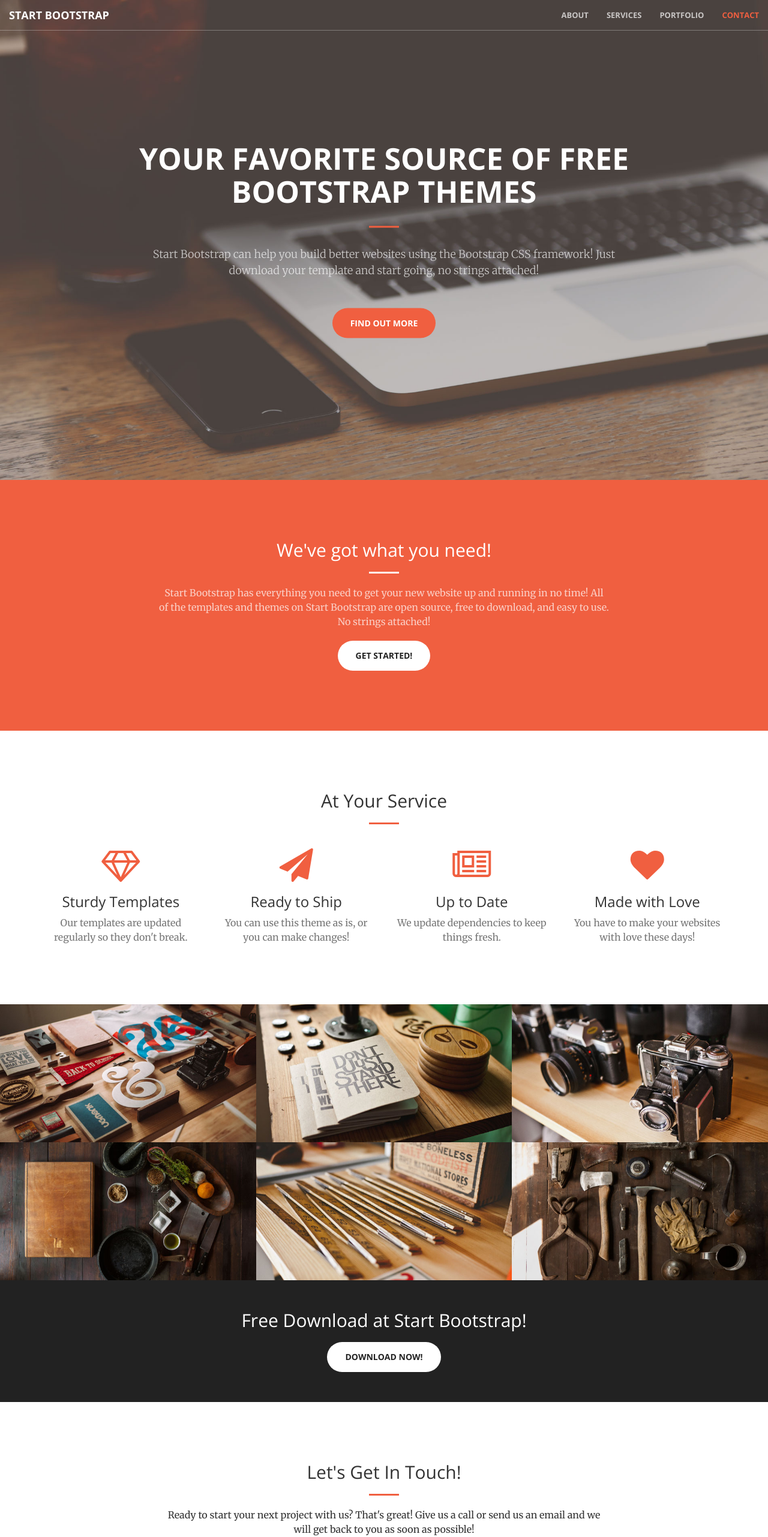
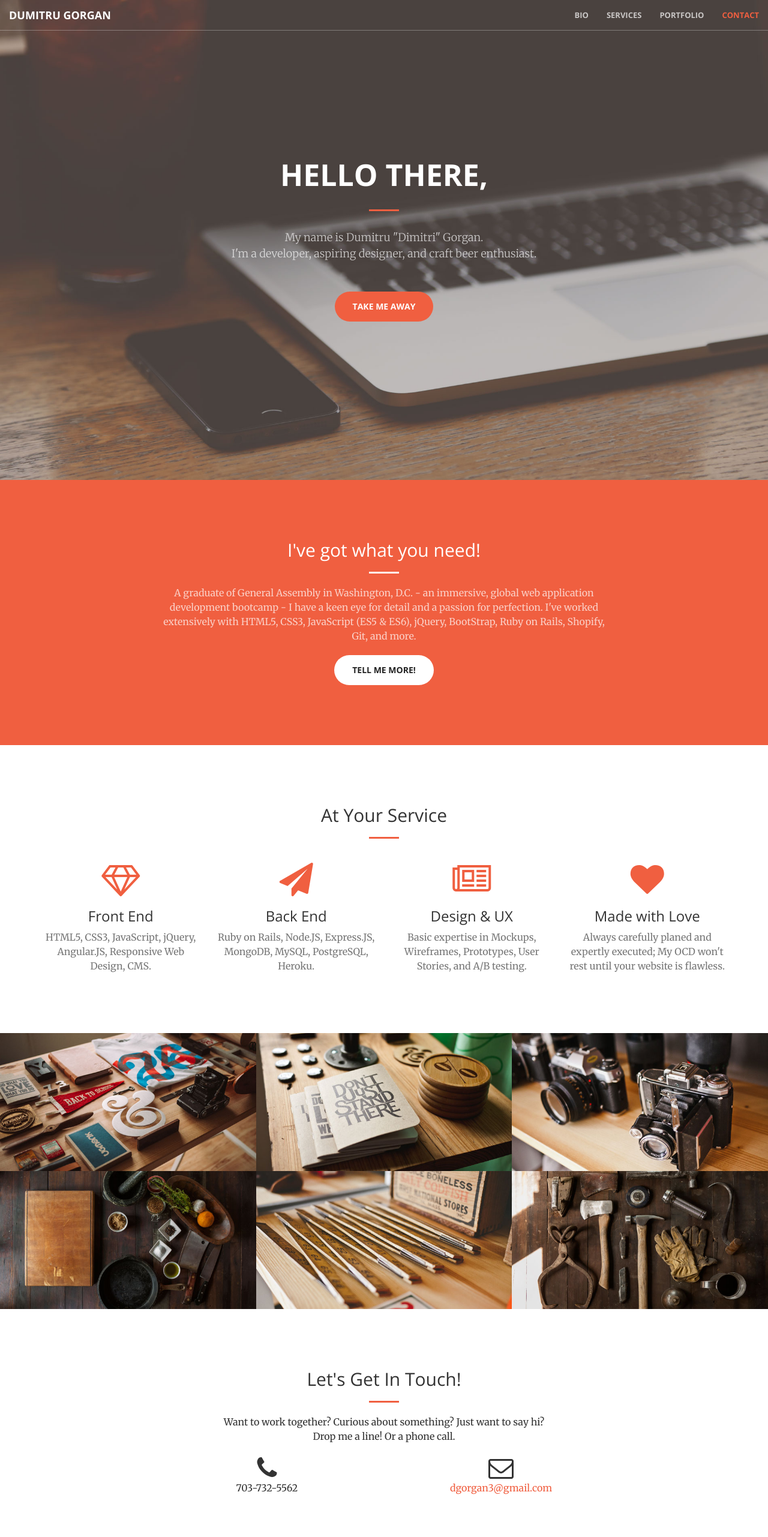
Before and after one commit to dgorgan/Personal-Website, a website: page index.html in a window 1280 px wide. Shown: the top 2562 px of the page at 60% size. Drawn offline with nearby package versions, Linux system fonts and the light colour scheme.

Commit message:
Copywriting - 1st Revision: Changed copywriting to personal info

```diff
--- a/index.html
+++ b/index.html
@@ -6,10 +6,10 @@
     <meta charset="utf-8">
     <meta http-equiv="X-UA-Compatible" content="IE=edge">
     <meta name="viewport" content="width=device-width, initial-scale=1">
-    <meta name="description" content="">
-    <meta name="author" content="">
+    <meta name="description" content="Personal Website and Blog of Dumitru Gorgan. Website. Blog. Portfolio. Developer.">
+    <meta name="author" content="Dumitru Gorgan">
 
-    <title>Creative - Start Bootstrap Theme</title>
+    <title>Dumitru Gorgan - Web Developer</title>
 
     <!-- Bootstrap Core CSS -->
     <link href="vendor/bootstrap/css/bootstrap.min.css" rel="stylesheet">
@@ -43,14 +43,14 @@
                 <button type="button" class="navbar-toggle collapsed" data-toggle="collapse" data-target="#bs-example-navbar-collapse-1">
                     <span class="sr-only">Toggle navigation</span> Menu <i class="fa fa-bars"></i>
                 </button>
-                <a class="navbar-brand page-scroll" href="#page-top">Start Bootstrap</a>
+                <a class="navbar-brand page-scroll" href="#page-top">Dumitru Gorgan</a>
             </div>
 
             <!-- Collect the nav links, forms, and other content for toggling -->
             <div class="collapse navbar-collapse" id="bs-example-navbar-collapse-1">
                 <ul class="nav navbar-nav navbar-right">
                     <li>
-                        <a class="page-scroll" href="#about">About</a>
+                        <a class="page-scroll" href="#about">Bio</a>
                     </li>
                     <li>
                         <a class="page-scroll" href="#services">Services</a>
@@ -71,10 +71,12 @@
     <header>
         <div class="header-content">
             <div class="header-content-inner">
-                <h1 id="homeHeading">Your Favorite Source of Free Bootstrap Themes</h1>
+                <h1 id="homeHeading">Hello there,</h1>
                 <hr>
-                <p>Start Bootstrap can help you build better websites using the Bootstrap CSS framework! Just download your template and start going, no strings attached!</p>
-                <a href="#about" class="btn btn-primary btn-xl page-scroll">Find Out More</a>
+                <p>My name is Dumitru "Dimitri" Gorgan. <br> I'm a developer, aspiring
+                  designer, and craft beer enthusiast.
+                </p>
+                <a href="#about" class="btn btn-primary btn-xl page-scroll">Take me away</a>
             </div>
         </div>
     </header>
@@ -83,10 +85,15 @@
         <div class="container">
             <div class="row">
                 <div class="col-lg-8 col-lg-offset-2 text-center">
-                    <h2 class="section-heading">We've got what you need!</h2>
+                    <h2 class="section-heading">I've got what you need!</h2>
                     <hr class="light">
-                    <p class="text-faded">Start Bootstrap has everything you need to get your new website up and running in no time! All of the templates and themes on Start Bootstrap are open source, free to download, and easy to use. No strings attached!</p>
-                    <a href="#services" class="page-scroll btn btn-default btn-xl sr-button">Get Started!</a>
+                    <p class="text-faded">A graduate of General Assembly in Washington,
+                       D.C. - an immersive, global web application development bootcamp -
+                        I have a keen eye for detail and a passion for perfection. I've worked
+                        extensively with HTML5, CSS3, JavaScript (ES5 & ES6), jQuery, BootStrap,
+                        Ruby on Rails, Shopify, Git, and more.
+                      </p>
+                    <a href="#services" class="page-scroll btn btn-default btn-xl sr-button">Tell me more!</a>
                 </div>
             </div>
         </div>
@@ -106,29 +113,35 @@
                 <div class="col-lg-3 col-md-6 text-center">
                     <div class="service-box">
                         <i class="fa fa-4x fa-diamond text-primary sr-icons"></i>
-                        <h3>Sturdy Templates</h3>
-                        <p class="text-muted">Our templates are updated regularly so they don't break.</p>
+                        <h3>Front End</h3>
+                        <p class="text-muted">HTML5, CSS3, JavaScript, jQuery, Angular.JS,
+                          Responsive Web Design, CMS.
+                        </p>
                     </div>
                 </div>
                 <div class="col-lg-3 col-md-6 text-center">
                     <div class="service-box">
                         <i class="fa fa-4x fa-paper-plane text-primary sr-icons"></i>
-                        <h3>Ready to Ship</h3>
-                        <p class="text-muted">You can use this theme as is, or you can make changes!</p>
+                        <h3>Back End</h3>
+                        <p class="text-muted">Ruby on Rails, Node.JS, Express.JS,
+                           MongoDB, MySQL, PostgreSQL, Heroku.  </p>
                     </div>
                 </div>
                 <div class="col-lg-3 col-md-6 text-center">
                     <div class="service-box">
                         <i class="fa fa-4x fa-newspaper-o text-primary sr-icons"></i>
-                        <h3>Up to Date</h3>
-                        <p class="text-muted">We update dependencies to keep things fresh.</p>
+                        <h3>Design & UX</h3>
+                        <p class="text-muted">Basic expertise in Mockups, Wireframes,
+                           Prototypes, User Stories, and A/B testing. </p>
                     </div>
                 </div>
                 <div class="col-lg-3 col-md-6 text-center">
                     <div class="service-box">
                         <i class="fa fa-4x fa-heart text-primary sr-icons"></i>
                         <h3>Made with Love</h3>
-                        <p class="text-muted">You have to make your websites with love these days!</p>
+                        <p class="text-muted">Always carefully planed and expertly executed;
+                          My OCD won't rest until your website is flawless.
+                        </p>
                     </div>
                 </div>
             </div>
@@ -144,10 +157,10 @@
                         <div class="portfolio-box-caption">
                             <div class="portfolio-box-caption-content">
                                 <div class="project-category text-faded">
-                                    Category
+                                    Client Project
                                 </div>
                                 <div class="project-name">
-                                    Project Name
+                                    Three Jerks Jerky - 3 for $30 Page
                                 </div>
                             </div>
                         </div>
@@ -159,10 +172,10 @@
                         <div class="portfolio-box-caption">
                             <div class="portfolio-box-caption-content">
                                 <div class="project-category text-faded">
-                                    Category
+                                    Client Project
                                 </div>
                                 <div class="project-name">
-                                    Project Name
+                                    TwentyThree9 - Full Build Custom Site
                                 </div>
                             </div>
                         </div>
@@ -174,10 +187,10 @@
                         <div class="portfolio-box-caption">
                             <div class="portfolio-box-caption-content">
                                 <div class="project-category text-faded">
-                                    Category
+                                    Client Project
                                 </div>
                                 <div class="project-name">
-                                    Project Name
+                                    Puracy - Build Your Own Bundle Page
                                 </div>
                             </div>
                         </div>
@@ -189,10 +202,10 @@
                         <div class="portfolio-box-caption">
                             <div class="portfolio-box-caption-content">
                                 <div class="project-category text-faded">
-                                    Category
+                                    Personal Project
                                 </div>
                                 <div class="project-name">
-                                    Project Name
+                                    MyDoc - Ruby on Rails
                                 </div>
                             </div>
                         </div>
@@ -204,10 +217,10 @@
                         <div class="portfolio-box-caption">
                             <div class="portfolio-box-caption-content">
                                 <div class="project-category text-faded">
-                                    Category
+                                  Personal Project
                                 </div>
                                 <div class="project-name">
-                                    Project Name
+                                  Lounge - Ruby on Rails
                                 </div>
                             </div>
                         </div>
@@ -219,10 +232,10 @@
                         <div class="portfolio-box-caption">
                             <div class="portfolio-box-caption-content">
                                 <div class="project-category text-faded">
-                                    Category
+                                    Personal Project
                                 </div>
                                 <div class="project-name">
-                                    Project Name
+                                    War - JS HTML CSS
                                 </div>
                             </div>
                         </div>
@@ -232,14 +245,14 @@
         </div>
     </section>
 
-    <aside class="bg-dark">
+    <!-- <aside class="bg-dark">
         <div class="container text-center">
             <div class="call-to-action">
-                <h2>Free Download at Start Bootstrap!</h2>
-                <a href="http://startbootstrap.com/template-overviews/creative/" class="btn btn-default btn-xl sr-button">Download Now!</a>
+                <h2>Future Content</h2>
+                <a href="#" class="btn btn-default btn-xl sr-button">Future Button</a>
             </div>
         </div>
-    </aside>
+    </aside> -->
 
     <section id="contact">
         <div class="container">
@@ -247,15 +260,16 @@
                 <div class="col-lg-8 col-lg-offset-2 text-center">
                     <h2 class="section-heading">Let's Get In Touch!</h2>
                     <hr class="primary">
-                    <p>Ready to start your next project with us? That's great! Give us a call or send us an email and we will get back to you as soon as possible!</p>
+                    <p>Want to work together? Curious about something? Just want to say hi? <br>
+                       Drop me a line! Or a phone call.</p>
                 </div>
                 <div class="col-lg-4 col-lg-offset-2 text-center">
                     <i class="fa fa-phone fa-3x sr-contact"></i>
-                    <p>123-456-6789</p>
+                    <p>703-732-5562</p>
                 </div>
                 <div class="col-lg-4 text-center">
                     <i class="fa fa-envelope-o fa-3x sr-contact"></i>
-                    <p><a href="mailto:your-email@your-domain.com">feedback@startbootstrap.com</a></p>
+                    <p><a href="mailto:dgorgan3@gmail.com">dgorgan3@gmail.com</a></p>
                 </div>
             </div>
         </div>
```
